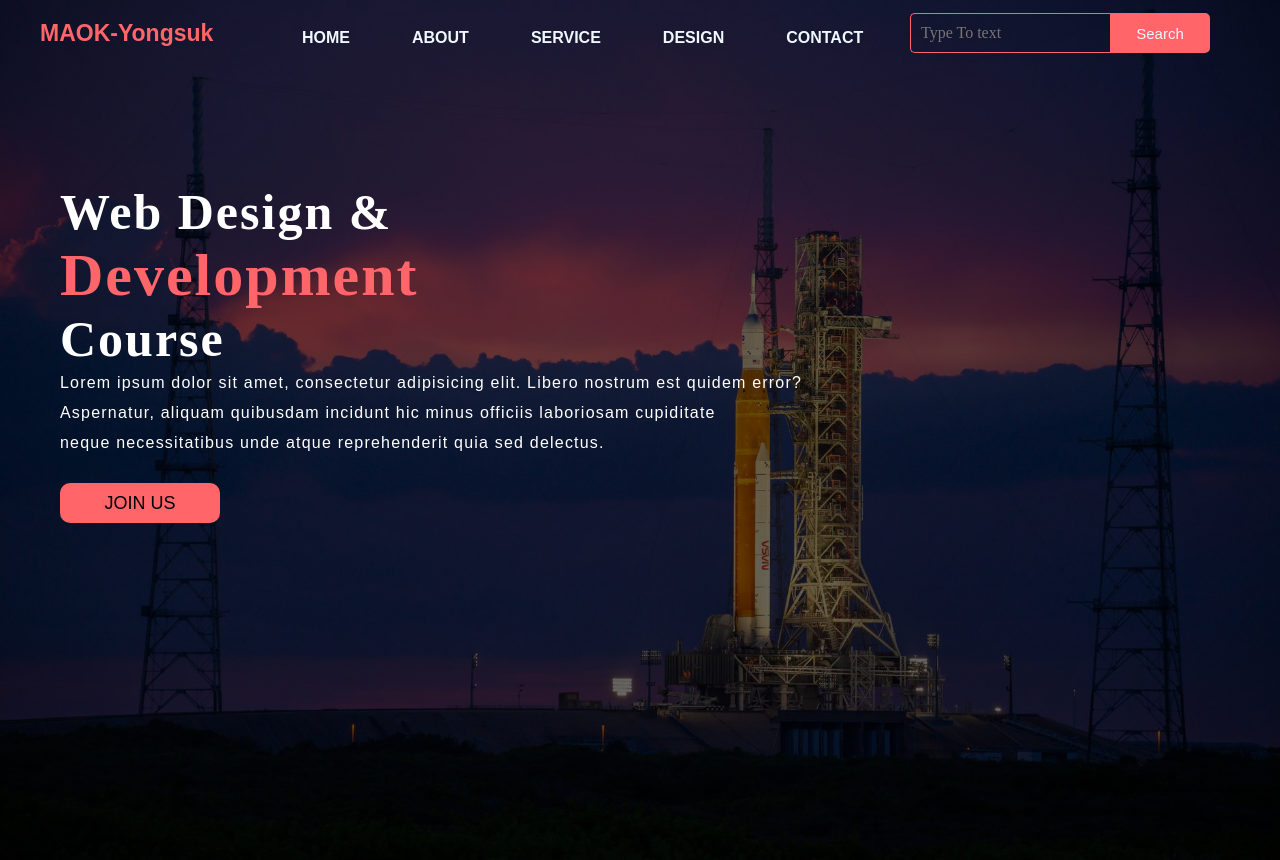
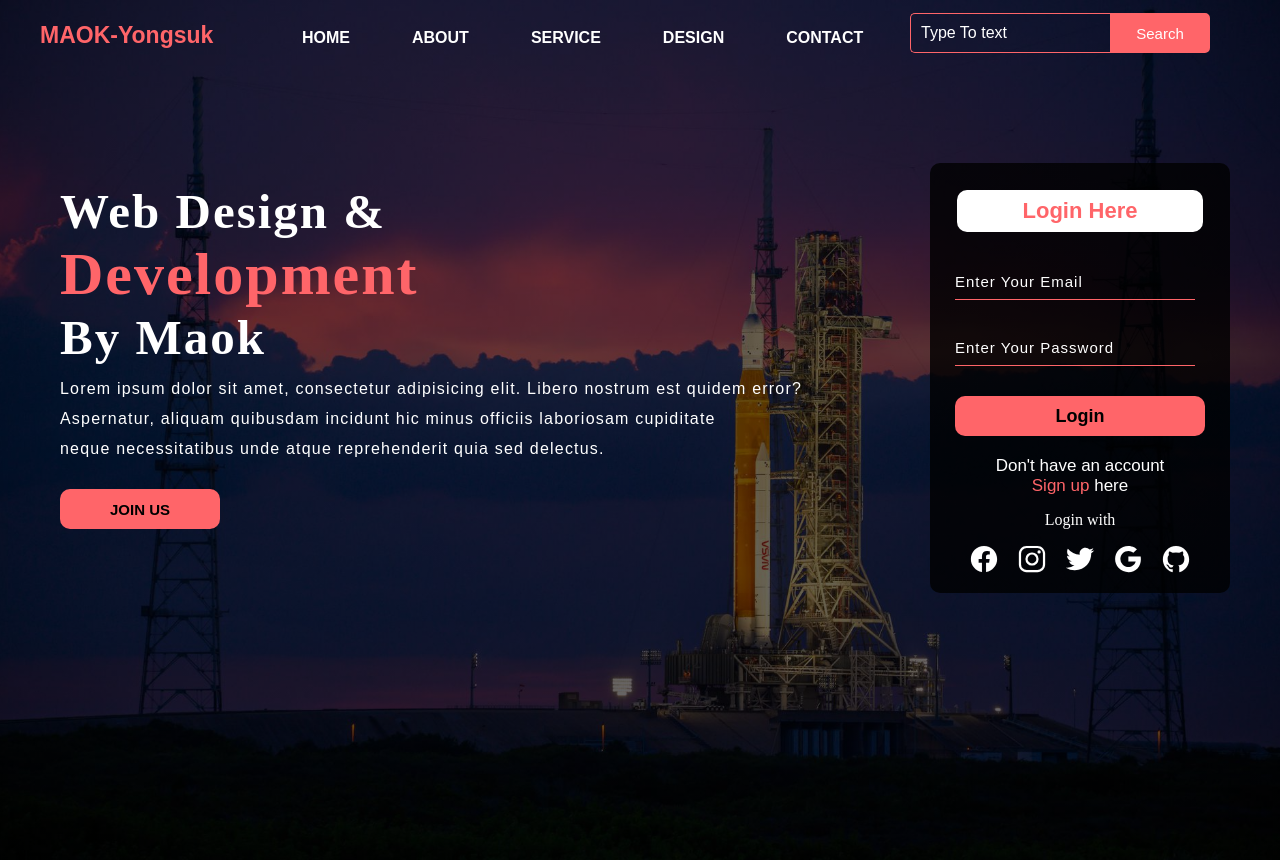
Before and after one commit to MAOK-Yongsuk/HTML-CSS-JavaScript_Projects-for-Practicing, a plain HTML site: page HTML & CSS Website Project/index.html in a window 1280 px wide. Drawn offline with nearby package versions, Linux system fonts and the light colour scheme.

Commit message:
update ui, style, layout

```diff
--- a/HTML & CSS Website Project/index.html
+++ b/HTML & CSS Website Project/index.html
@@ -1,7 +1,7 @@
 <!DOCTYPE html>
 <html lang="en">
 <head>
-     <title>Webpage Design</title>
+     <title>Webpage Design BY MAOK</title>
      <link rel="stylesheet" href="style.css">
 </head>
 <body>
@@ -33,15 +33,36 @@
                     <span>
                          Development
                     </span>
-                    <br>Course
+                    <br>By Maok
                </h1>
                <p class="par">
                     Lorem ipsum dolor sit amet, consectetur adipisicing elit. Libero nostrum est quidem error?
                     <br>Aspernatur, aliquam quibusdam incidunt hic minus officiis laboriosam cupiditate
-                    <br>neque necessitatibus unde atque reprehenderit quia sed delectus.</p>
+                    <br>neque necessitatibus unde atque reprehenderit quia sed delectus.
+               </p>
 
-                    <button class="cn"><a href="#">JOIN US</a></button>
+               <button class="cn"><a href="#">JOIN US</a></button>
+
+               <div class="form">
+                    <h2>Login Here</h2>
+                    <input type="email" name="email" placeholder="Enter Your Email">
+                    <input type="password" name="" placeholder="Enter Your Password">
+                    <button class="btnn"><a href="#">Login</a></button>
+
+                    <p class="link">Don't have an account<br>
+                    <a href="#">Sign up </a> here</a></p>
+                    <p class="liw">Login with</p>
+
+                    <div class="icons">
+                         <a href="#"><ion-icon name="logo-facebook"></ion-icon></a>
+                         <a href="#"><ion-icon name="logo-instagram"></ion-icon></a>
+                         <a href="#"><ion-icon name="logo-twitter"></ion-icon></a>
+                         <a href="#"><ion-icon name="logo-google"></ion-icon></a>
+                         <a href="#"><ion-icon name="logo-github"></ion-icon></a>
+                    </div>
+               </div>
           </div>
      </div>
+     <script src="https://unpkg.com/ionicons@5.4.0/dist/ionicons.js"></script>
 </body>
 </html>
--- a/HTML & CSS Website Project/style.css
+++ b/HTML & CSS Website Project/style.css
@@ -29,7 +29,7 @@
      font-family: Arial;
      padding-left: auto;
      float: left;
-     padding-top: 20px;
+     padding-top: 22px;
 }
 .menu {
      width: 400px;
@@ -52,7 +52,7 @@ ul li {
 
 ul li a{
      text-decoration: none;
-     color: aliceblue;
+     color: #fff;
      font-family: Arial;
      font-weight: bold;
      transition: 0.4s ease-in-out;
@@ -76,7 +76,7 @@ ul li a:hover{
      background: transparent;
      border: 1px solid #ff6569;
      margin-top: 13px;
-     color: aliceblue;
+     color: #fff;
      border-right: none;
      font-size: 16px;
      float: left;
@@ -91,7 +91,7 @@ ul li a:hover{
      background: #ff6569;
      border: 2px solid #ff6569;
      margin-top: 13px;
-     color: aliceblue;
+     color: #fff;
      font-size: 15px;
      border-bottom-right-radius: 5px;
      border-top-right-radius: 5px;
@@ -115,6 +115,7 @@ ul li a:hover{
 
 .content .par {
      padding-left: 20px;
+     padding-top: 8px;
      padding-bottom: 25px;
      font-family: Arial;
      letter-spacing: 1.2px;
@@ -123,7 +124,7 @@ ul li a:hover{
 
 .content h1 {
      font-family: 'Times New Roman';
-     font-size: 50px;
+     font-size: 49px;
      padding-left: 20px;
      margin-top: 9%;
      letter-spacing: 2px;
@@ -144,8 +145,10 @@ ul li a:hover{
 
 .content .cn a {
     text-decoration: none;
-    color: black;
+    color:black;
+    font-size: 15px;
     transition: .3s ease;
+    font-weight: bold;
 }
 
 .cn:hover {
@@ -156,3 +159,109 @@ ul li a:hover{
      color: #ff6569;
      font-size: 60px;
 }
+
+.form {
+     width: 250px;
+     height: 380px;
+     background: linear-gradient(to top, rgba(0,0,0,0.8)50%, rgba(0,0,0,0.8)50%);
+     position: absolute;
+     top: -20px;
+     left: 890px;
+     border-radius: 10px;
+     padding: 25px;
+}
+
+.form h2 {
+     width: 230px;
+     font-family: sans-serif;
+     text-align: center;
+     color: #ff6569;
+     font-size: 22px;
+     background-color: #fff;
+     border-radius: 10px;
+     margin: 2px;
+     padding: 8px;
+}
+
+.form input {
+     width: 240px;
+     height: 35px;
+     background: transparent;
+     border-bottom: 1px solid #ff6569;
+     border-top: none;
+     border-right: none;
+     border-left: none;
+     color: #fff;
+     font-size: 15px;
+     letter-spacing: 1px;
+     margin-top: 30px;
+     font-family: sans-serif;
+}
+
+.from input:focus {
+     outline: none;
+}
+
+::placeholder {
+     color:#fff;
+     font-family: Arial;
+}
+
+.btnn {
+     width: 250px;
+     height: 40px;
+     background: #ff6569;
+     border: none;
+     margin-top: 30px;
+     font-size: 18px;
+     border-radius: 10px;
+     cursor: pointer;
+     color: #fff;
+     transition: 0.4s ease;
+}
+
+.btnn:hover {
+     background: #fff;
+     color: #ff6569;
+}
+
+.btnn a{
+     text-decoration: none;
+     color: black;
+     font-weight: bold;
+}
+
+.form .link {
+     font-family: Arial, Helvetica, sans-serif;
+     font-size: 17px;
+     padding-top: 20px;
+     text-align: center;
+}
+
+.form .link a {
+     text-decoration: none;
+     color: #ff6569;
+}
+
+.liw {
+     padding-top: 15px;
+     padding-bottom: 10px;
+     text-align: center;
+}
+
+.icons a {
+     text-decoration: none;
+     color: #fff;
+}
+
+.icons ion-icon {
+     color: #fff;
+     font-size: 30px;
+     padding-left: 14px;
+     padding-top: 5px;
+     transition: 0.3s ease;
+}
+
+.icons ion-icon:hover {
+     color: #ff6569;
+}
```
